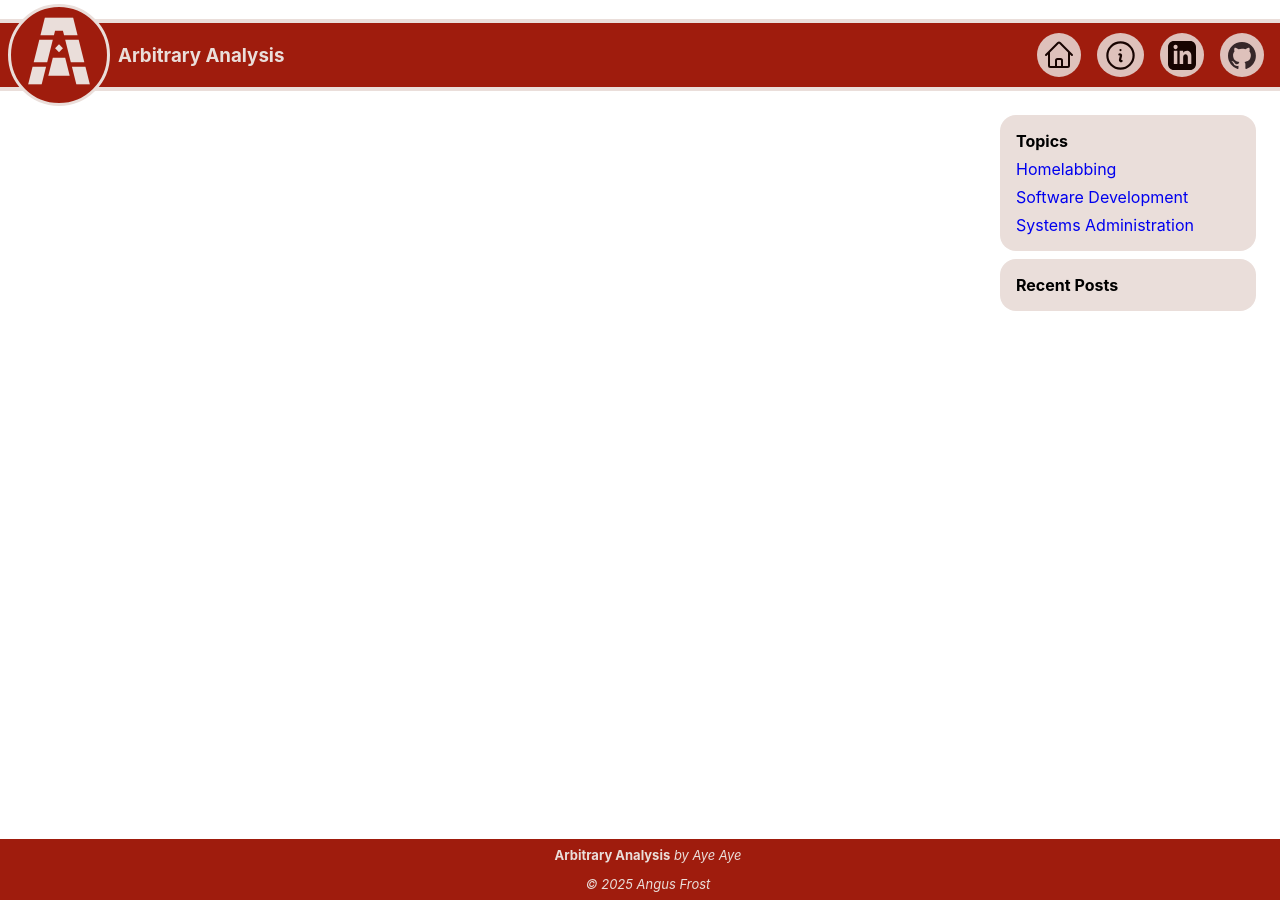
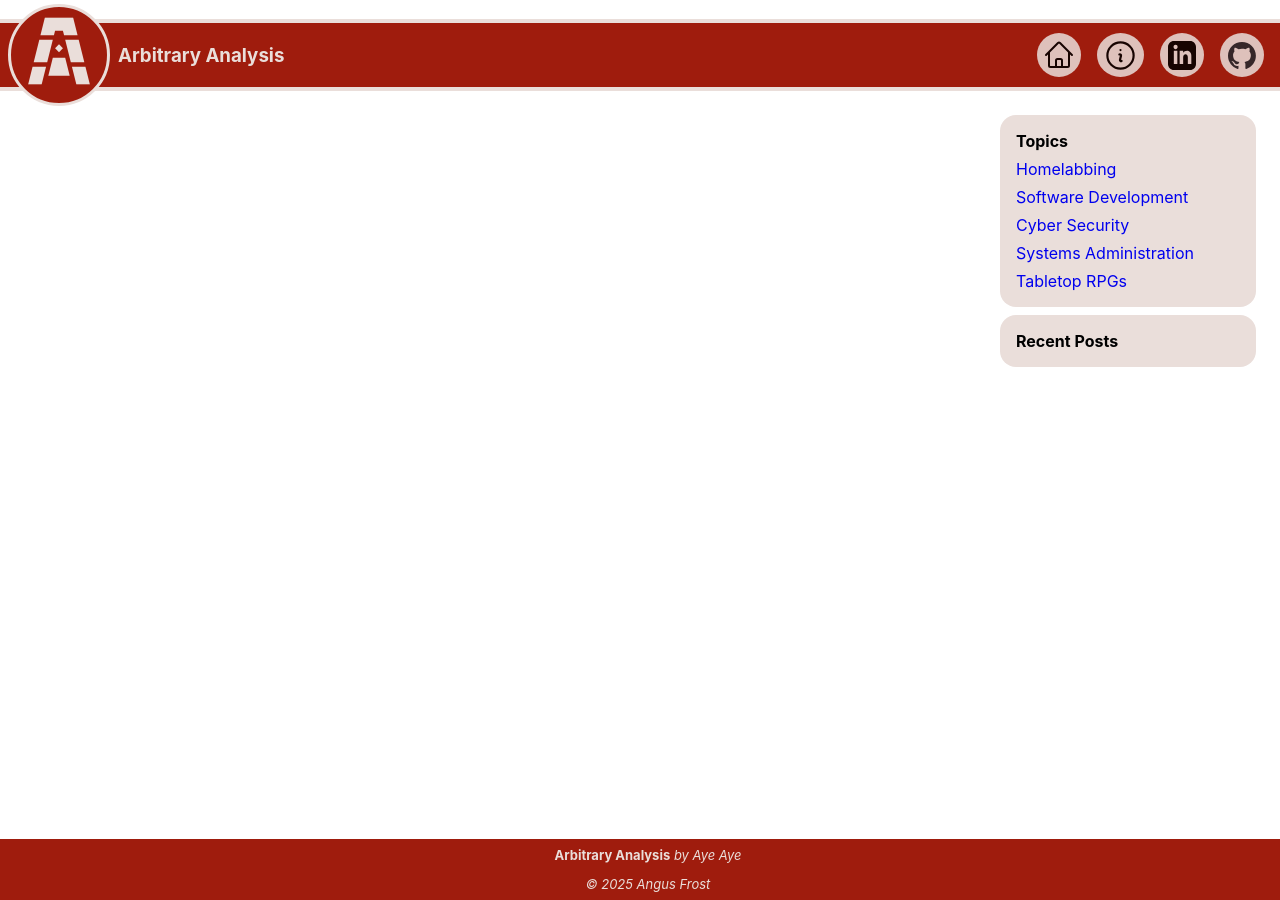
Before and after one commit to InstallationIssue/installationissue.github.io, a Jekyll site: the page built from index.md, in a window 1280 px wide. Built offline with Jekyll 4.4.1, drawn with Linux system fonts in a browser that asks for light colours; part of the change alters nothing that is shown.

Commit message:
Add: config changes

```diff
--- a/_config.yml
+++ b/_config.yml
@@ -3,6 +3,7 @@ url: "http://installationissue.github.io"
 lang: en-AU
 
 title: Arbitrary Analysis
+titleShort: ArbAn
 author: Aye Aye
 # email: ""
 # description: ""
@@ -26,11 +27,11 @@ topics:
     path: homelab
   - title: Software Development
     path: software
-  # - title: Cyber Security
-  #   path: cyber
+  - title: Cyber Security
+    path: cyber
   - title: Systems Administration
     path: sysadmin
-  # - title: Tabletop RPGs
-  #   path: tabletop
+  - title: Tabletop RPGs
+    path: tabletop
   # - title: General Critique
   #   path: critique
```
